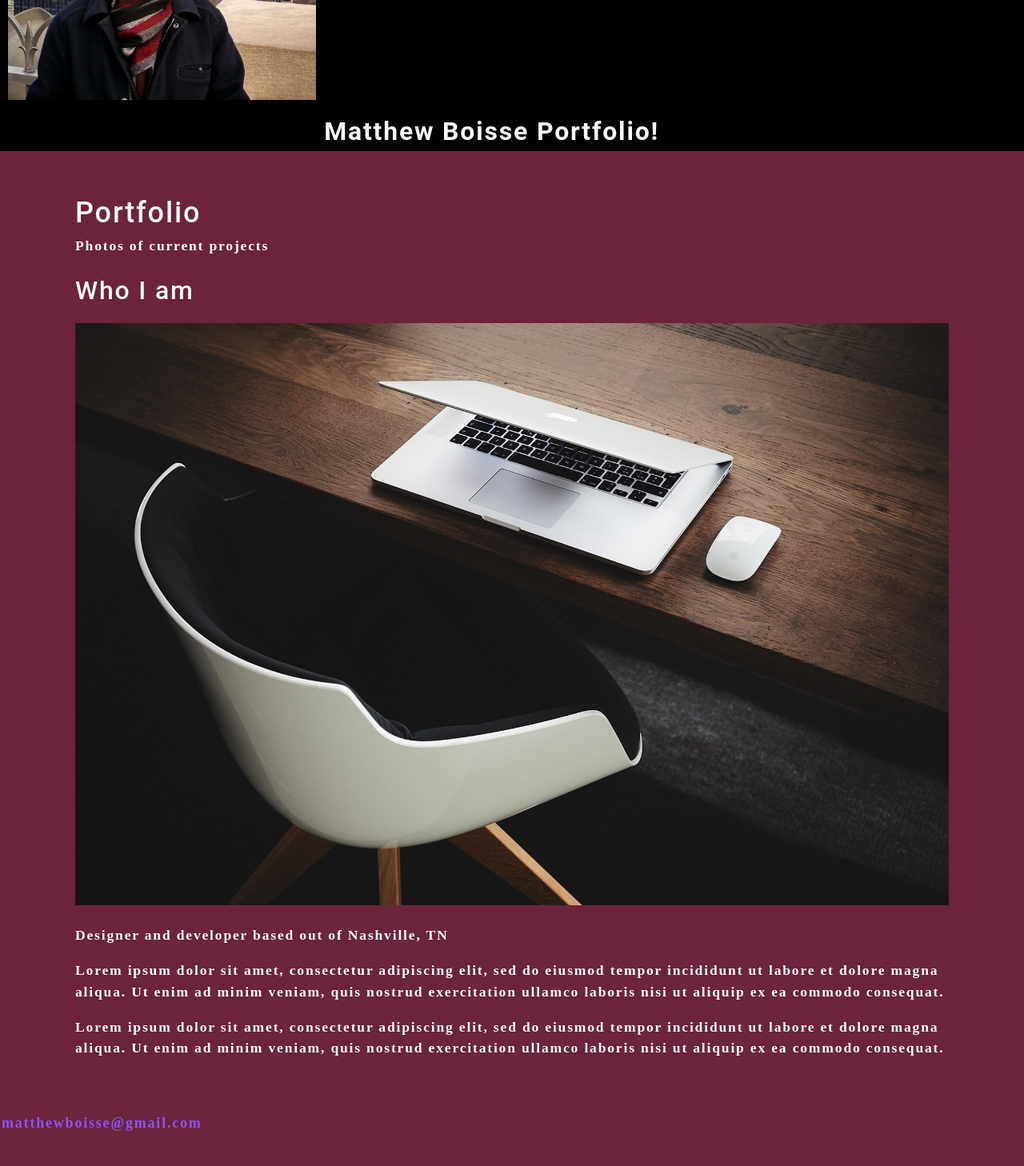
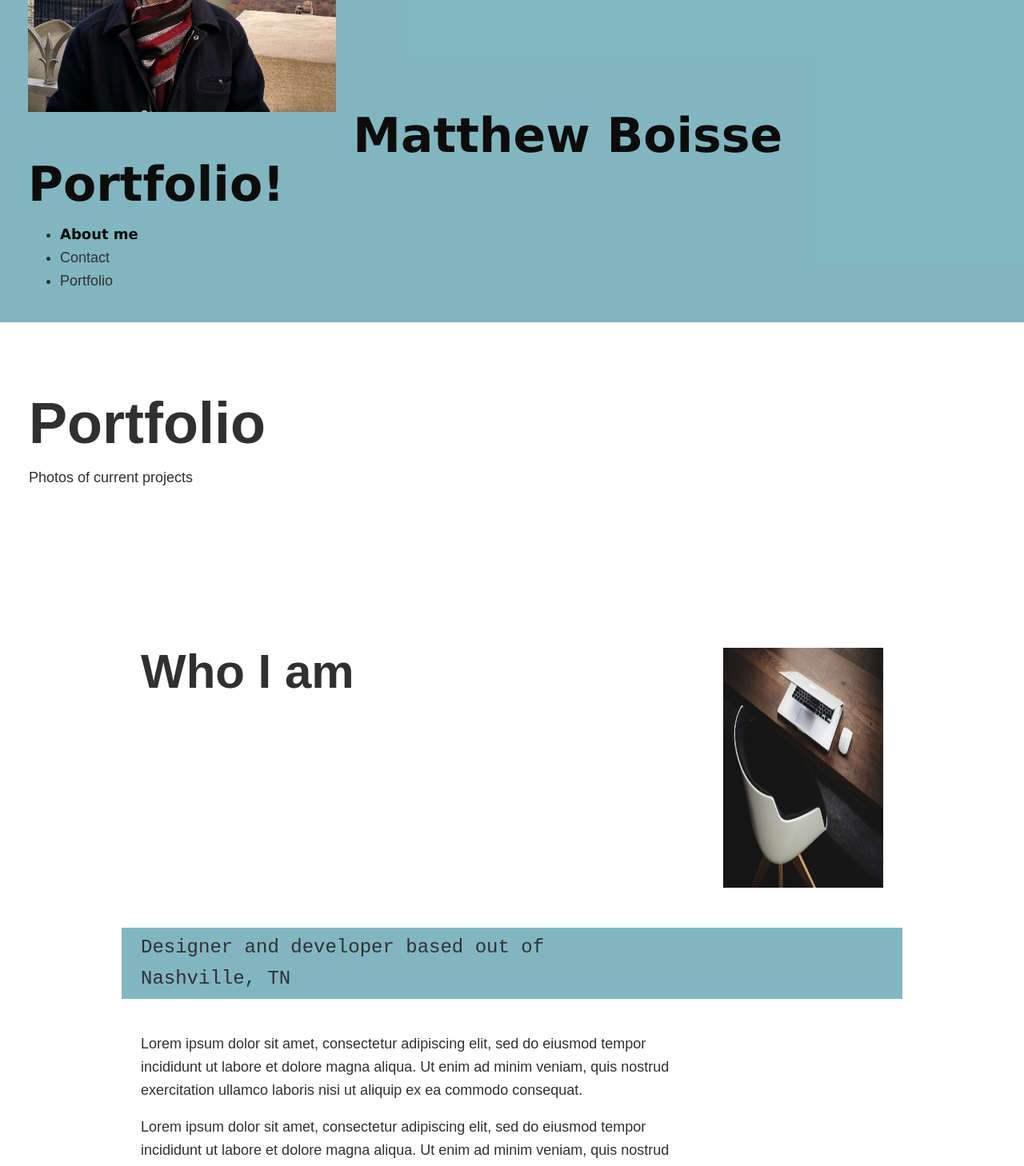
Before and after one commit to Matt658041/react-prof-profile, a React (Create React App) app: page / in a window 1280 px wide. Shown: the part 180-1638 px from the top of the page at 80% size. Before the commit the page ends 1598 px from the top, so only its background shows below. Built offline with nearby package versions, Linux system fonts and the light colour scheme.

Commit message:
added and changed css

```diff
--- a/src/index.css
+++ b/src/index.css
@@ -1,300 +1,443 @@
-main {
-	margin: 0 auto;
-	max-width: 90%;
-  padding: 50px 30px;
-}
-:root {
-  --primary: #8c54ff;
-  --secondary: #F3A847;
-  --tertiary: #B12704;
-  --light: #fafafa;
-  --dark: #000000;
-  --darker: #111111;
-  --error: rgb(228, 46, 1);
-  --spacing-one: calc(1rem * 0.5);
-  --spacing-two: calc(1rem);
-  --spacing-five: calc(2.5rem);
-
-}
-
 * {
   box-sizing: border-box;
 }
 
-html,
-body {
-  min-height: 100%;
+/* root properties */
+
+:root {
+  --ff-primary: 'Source Sans Pro', sans-serif;
+  --ff-secondary: 'Source Code Pro', monospace;
+
+  --fw-reg: 300;
+  --fw-bold: 900;
+
+  --clr-light: #fff;
+  --clr-dark: #303030;
+  --clr-accent: #4192a0a9;
+
+  --fs-h1: 3rem;
+  --fs-h2: 2.25rem;
+  --fs-h3: 1.25rem;
+  --fs-body: 1rem;
+
+  --bs: 0.25em 0.25em 0.75em rgba(0,0,0,.25),
+        0.125em 0.125em 0.25em rgba(0,0,0,.15);
 }
 
-body {
-  margin: 0;
-  padding: 0;
-  font-weight: 600;
-  line-height: 1.5;
-  font-size: 18px;
-  letter-spacing: .1em;
-  background: rgb(107, 36, 60);
-  color: var(--light);
-  font-family: 'Poiret One', cursive;
-
+@media screen and (min-width: 768px) {
+  :root {
+      --fs-h1: 4.5rem;
+      --fs-h2: 3.75rem;
+      --fs-h3: 1.5rem;
+      --fs-body: 1.125rem;
+  }
 }
 
-h1,
-h2,
-h3,
-h4,
-h5,
-h6 {
-  font-family: 'Roboto', sans-serif;
-  font-weight: 500;
-  margin: 5px 0;
-  line-height: 1.25;
+/* Body */
+body {
+  background: var(--clr-light);
+  color: var(--clr-dark);
+  margin: 0;
+  font-family: var(--ff-primary);
+  font-size: var(--fs-body);
+  line-height: 1.6;
 }
-
-h1 {
-  font-size: 2.25rem;
-}
-
-h2 {
-  font-size: 2rem;
-}
-
-h3 {
-  font-size: 1.75rem;
-}
-
-h4 {
-  font-size: 1.5rem;
-}
-
-h5 {
-  font-size: 1.25rem;
-}
-
-h6 {
-  font-size: 1rem;
-}
-
-p {
-  font-size: 1.1rem;
-  margin-top: 0;
-}
-
-a {
-  color: var(--tertiary);
-  text-decoration: none;
-  font-weight: bold;
-}
-
-a:hover {
-  text-decoration: underline;
-}
-
-header {
-  background: var(--dark);
-}
-
-header a {
-  color: var(--light);
-}
-
-button {
-  font-size: 1rem;
-  text-decoration: none;
-  padding: 0.25rem 1rem;
-  border-radius: .5rem;
-  border: none;
-  outline: none;
-  cursor: pointer;
-  margin: 0 1px;
-  background-color: var(--secondary);
-}
-
-button:hover {
-  opacity: .8;
-}
-
-button[disabled] {
-  cursor: default;
-  opacity: .8;
+/* Section */
+section {
+  padding: 5em 2em;
 }
 
 img {
-  max-width: 100%;
-}
-
-span[role="img"] {
-  cursor: default;
-}
-
-form {
-  width: 40%;
-}
-
-input {
-  font-size: 1rem;
-  padding: 0.25rem;
-  border: 1px solid var(--dark);
-  outline: none;
-  border-radius: 3px;
-  transition: box-shadow 0.2s;
-}
-
-input:focus {
-  border: 1px solid var(--secondary);
-  box-shadow: 0 0 .25rem rgba(0, 0, 0, .5);
-}
-
-li {
-  list-style: none;
-}
-
-nav a:hover {
-  text-decoration: none;
-}
-
-nav  li {
-  cursor: pointer;
-}
-
-textarea {
-	width: 600px;
-	height: 120px;
-	border: 3px solid #cccccc;
-	padding: 5px;
-}
-
-.container {
-  width: 85%;
-  max-width: 1200px;
-  margin-left: auto;
-  margin-right: auto;
-}
-
-.flex-row {
-  display: flex;
-  flex-wrap: wrap;
-}
-
-.space-between {
-  justify-content: space-between;
-}
-
-.flex-end {
-  justify-content: flex-end;
-}
-
-.mx-1 {
-  margin-right: var(--spacing-one);
-  margin-left: var(--spacing-one);
-}
-
-.mx-2 {
-  margin-right: var(--spacing-two);
-  margin-left: var(--spacing-two);
-}
-
-.my-1 {
-  margin-top: var(--spacing-one);
-  margin-bottom: var(--spacing-one);
-}
-
-.my-2 {
-  margin-top: var(--spacing-two);
-  margin-bottom: var(--spacing-two);
-}
-
-.my-5 {
-  margin-top: var(--spacing-five);
-  margin-bottom: var(--spacing-five);
-}
-
-.px-1 {
-  padding-right: var(--spacing-one);
-  padding-left: var(--spacing-one);
-}
-
-.px-2 {
-  padding-right: var(--spacing-two);
-  padding-left: var(--spacing-two);
-}
-
-.py-1 {
-  padding-top: var(--spacing-one);
-  padding-bottom: var(--spacing-one);
-}
-
-.py-2 {
-  padding-top: var(--spacing-two);
-  padding-bottom: var(--spacing-two);
-}
-
-.card {
-  width: 25%;
-  text-align: center;
-}
-
-.me {
-  width: auto;
-  height: 300px;
-  margin-bottom: 50px;
-  cursor: pointer;
-}
-.img-thumbnail {
   width: auto;
   height: 300px;
   margin-bottom: 50px;
   cursor: pointer;
 }
 
-.modalBackdrop {
-	background: rgba(0, 0, 0, .65);
-	bottom: 0;
-	left: 0;
-	overflow: auto;
-	position: fixed;
-	right: 0;
-	top: 0;
-	z-index: 1;
+strong { font-weight: var(--fw-bold) }
+
+:focus {
+  outline: 3px solid var(--clr-accent);
+  outline-offset: 3px;
 }
 
-.modalContainer {
-	background: var(--darker);
-	border-radius: 5px;
-	max-width: 100%;
-	margin: 50px auto;
-	padding: 15px;
-	width: 960px;
+/* Buttons */
+
+.btn {
+  display: inline-block;
+  padding: .5em 2.5em;
+  background: var(--clr-accent);
+  color: var(--clr-dark);
+  text-decoration: none;
+  cursor: pointer;
+  font-size: .8rem;
+  text-transform: uppercase;
+  letter-spacing: 2px;
+  font-weight: var(--fw-bold);
+  transition: transform 200ms ease-in-out;
 }
 
-.modalTitle {
-	font-size: 18px;
-	font-weight: 600;
-	margin-bottom: 25px;
+.btn:hover {
+  transform: scale(1.1);
 }
 
-button {
-	background: var(--primary);
-	border: 0;
-	border-radius: 5px;
-	color: #fff;
-	cursor: pointer;
-	font-size: 16px;
-	font-weight: 600;
-	margin-bottom: 30px;
-	padding: 10px 15px;
+/* Headers */
+
+h1,
+h2,
+h3 {
+  line-height: 1;
+  margin: 0;
 }
 
-a {
-	border-radius: 5px;
-	color: var(--primary);
-	font-weight: 600;
-	padding: 2px 4px;
-	margin-left: -2px;
-	margin-right: -2px;
+h1 { font-size: var(--fs-h1) }
+h2 { font-size: var(--fs-h2) }
+h3 { font-size: var(--fs-h3) }
+
+/* Section */
+.section__title {
+  margin-bottom: .25em;
+}
+
+.section__title--intro {
+  font-weight: var(--fw-reg);
+}
+
+.section__title--intro strong {
+  display: block;
+}
+
+.section__subtitle {
+  margin: 0;
+  font-size: var(--fs-h3);
+}
+
+.section__subtitle--intro,
+.section__subtitle--about {
+  background: var(--clr-accent);
+  padding: .25em 1em;
+  font-family: var(--ff-secondary);
+  margin-bottom: 1em;
+}
+
+.section__subtitle--work {
+  color: var(--clr-accent);
+  font-weight: var(--fw-bold);
+  margin-bottom: 2em;
+}
+
+/* header */
+
+header {
+padding: 20px 35px;
+background-color: #4192a0a9;
+}
+
+header a {
+color: #0c0c0b;
+text-decoration: none;
+font-family: Verdana, Geneva, Tahoma, sans-serif;
+font-weight: bolder;
+}
+/*  header nav {
+display: flex;
+flex-wrap: wrap;
+float: right;
+margin-right: 7px 0;
+}
+header nav ul li {
+display: inline;
+}
+header nav ul li a {
+margin: 0 30px;
+font-weight: lighter;
+font-size: 1.375rem;
+}  */
+
+.logo {
+  max-width: 100px;
+}
+
+/*  Intro section  */
+
+.intro {
+  position: relative;
+}
+
+.intro__img {
+  box-shadow: var(--bs);
+}
+
+.section__subtitle--intro {
+  display: inline-block;
+}
+
+@media screen and (min-width: 600px) {
+  .intro {
+      display: grid;
+      width: min-content;
+      margin: 0 auto;
+      grid-column-gap: 1em;
+      grid-template-areas:
+          "img title"
+          "img subtitle";
+      grid-template-columns: min-content max-content;
+  }
+
+  .intro__img {
+      grid-area: img;
+      min-width: 250px;
+      position: relative;
+      z-index: 2;
+  }
+
+  .section__subtitle--intro {
+      align-self: start;
+      grid-column: -1 / 1;
+      grid-row: 2;
+      text-align: right;
+      position: relative;
+      left: -1.5em;
+      width: calc(100% + 1.5em);
+  }
 
 }
 
-.navActive {
-  color: var(--secondary);
+
+/*  My services section  */
+
+.my-services {
+  background-color: var(--clr-dark);
+  /* background-image: url(../img/services-bg.jpg); */
+  background-size: cover;
+  /* background-blend-mode: multiply; */
+  color: var(--clr-light);
+  text-align: center;
 }
+
+.section__title--services {
+  color: var(--clr-accent);
+  position: relative;
+}
+
+.section__title--services::after {
+  content: '';
+  display: block;
+  width: 2em;
+  height: 1px;
+  margin: 0.5em auto 1em;
+  background: var(--clr-light);
+  opacity: 0.25;
+}
+
+.services {
+  margin-bottom: 4em;
+}
+
+.service {
+  max-width: 500px;
+  margin: 0 auto;
+}
+
+@media screen and (min-width: 800px) {
+  .services {
+      display: flex;
+      max-width: 1000px;
+      margin-left: auto;
+      margin-right: auto;
+  }
+
+  .service + .service {
+      margin-left: 2em;
+  }
+}
+/* About me section */
+
+.about-me {
+  max-width: 1000px;
+  margin: 0 auto;
+}
+
+.about-me__img {
+  box-shadow: var(--bs);
+}
+
+@media screen and (min-width: 600px) {
+  .about-me {
+      display: grid;
+      grid-template-columns: 1fr 200px;
+      grid-template-areas:
+          "title img"
+          "subtitle img"
+          "text img";
+      grid-column-gap: 2em;
+  }
+
+  .section__title--about {
+      grid-area: title;
+  }
+
+  .section__subtitle--about {
+      grid-column: 1 / -1;
+      grid-row: 2;
+      position: relative;
+      left: -1em;
+      width: calc(100% + 2em);
+      padding-left: 1em;
+      padding-right: calc(200px + 4em);
+  }
+
+  .about-me__img {
+      grid-area: img;
+      position: relative;
+      z-index: 2;
+  }
+}
+
+/* My Work */
+
+.my-work {
+  background-color: var(--clr-dark);
+  color: var(--clr-light);
+  text-align: center;
+}
+
+.portfolio {
+  display: grid;
+  grid-template-columns: repeat(auto-fit, minmax(300px, 1fr));
+}
+
+.portfolio__item {
+  background: var(--clr-accent);
+  overflow: hidden;
+}
+.portfolio1 {
+  /* background-image: url(images/Screenshot-for-first-prjt.png); */
+  background-size: cover;
+  background-position: bottom;
+  min-height: 250px;
+  width: 30%;
+  text-shadow: 0px 2px 2px rgba(0,0,0, 0.418);
+
+}
+.portfolio2 {
+ /*  background-image: url(images/Screenshot-for-portfolio.png); */
+  background-size: cover;
+  background-position: bottom;
+  min-height: 250px;
+  width: 30%;
+  text-shadow: 0px 2px 2px rgba(0,0,0, 0.418);
+
+}
+.portfolio3 {
+ /*  background-image: url(images/social-media-marketing.jpg); */
+  background-size: cover;
+  background-position: bottom;
+  min-height: 250px;
+  width: 30%;
+  text-shadow: 0px 2px 2px rgba(0,0,0, 0.418);
+}
+.portfolios {
+  display: flex;
+  flex-direction: row;
+  flex-wrap: wrap;
+}
+.portfolio1 a, .portfolio2 a, .portfolio3 a {
+  color: #52c5e1;
+  font-size: x-large;
+  font-weight: bolder;
+  text-shadow: 2px 2px #0c0c0b;
+
+}
+
+.portfolio1:focus {
+  position: relative;
+  z-index: 2;
+}
+
+.portfolio1:hover,
+.portfolio1:focus .portfolio__img {
+  transform: scale(1.2);
+  opacity: .5;
+}
+.portfolio2:focus {
+  position: relative;
+  z-index: 2;
+}
+
+.portfolio2:hover,
+.portfolio2:focus .portfolio__img {
+  transform: scale(1.2);
+  opacity: .5;
+}
+.portfolio3:focus {
+  position: relative;
+  z-index: 2;
+}
+
+.portfolio3:hover,
+.portfolio3:focus .portfolio__img {
+  transform: scale(1.2);
+  opacity: .5;
+}
+
+
+/* footer */
+
+.footer {
+  background: #111;
+  color: var(--clr-accent);
+  text-align: center;
+  padding: 2.5em 0;
+  font-size: var(--fs-h3);
+
+}
+
+.footer a {
+  color: inherit;
+  text-decoration: none;
+}
+
+.footer__link {
+  font-weight: var(--fw-bold);
+}
+
+.footer__link:hover,
+.social-list__link:hover {
+  opacity: .7;
+}
+
+.footer__link:hover {
+  text-decoration: underline;
+}
+
+.social-list {
+  list-style: none;
+  display: flex;
+  justify-content: center;
+  margin: 2em 0 0;
+  padding: 0;
+}
+
+.social-list__item {
+  margin: 0 .5em;
+}
+
+.social-list__link {
+  padding: .5em;
+}
+
+
+/* Individual portfolio item styles */
+
+.portfolio-item-individual {
+  padding: 0 2em 2em;
+  max-width: 1000px;
+  margin: 0 auto;
+}
+
+.portfolio-item-individual p {
+  max-width: 600px;
+  margin-left: auto;
+  margin-right: auto;
+}
```
